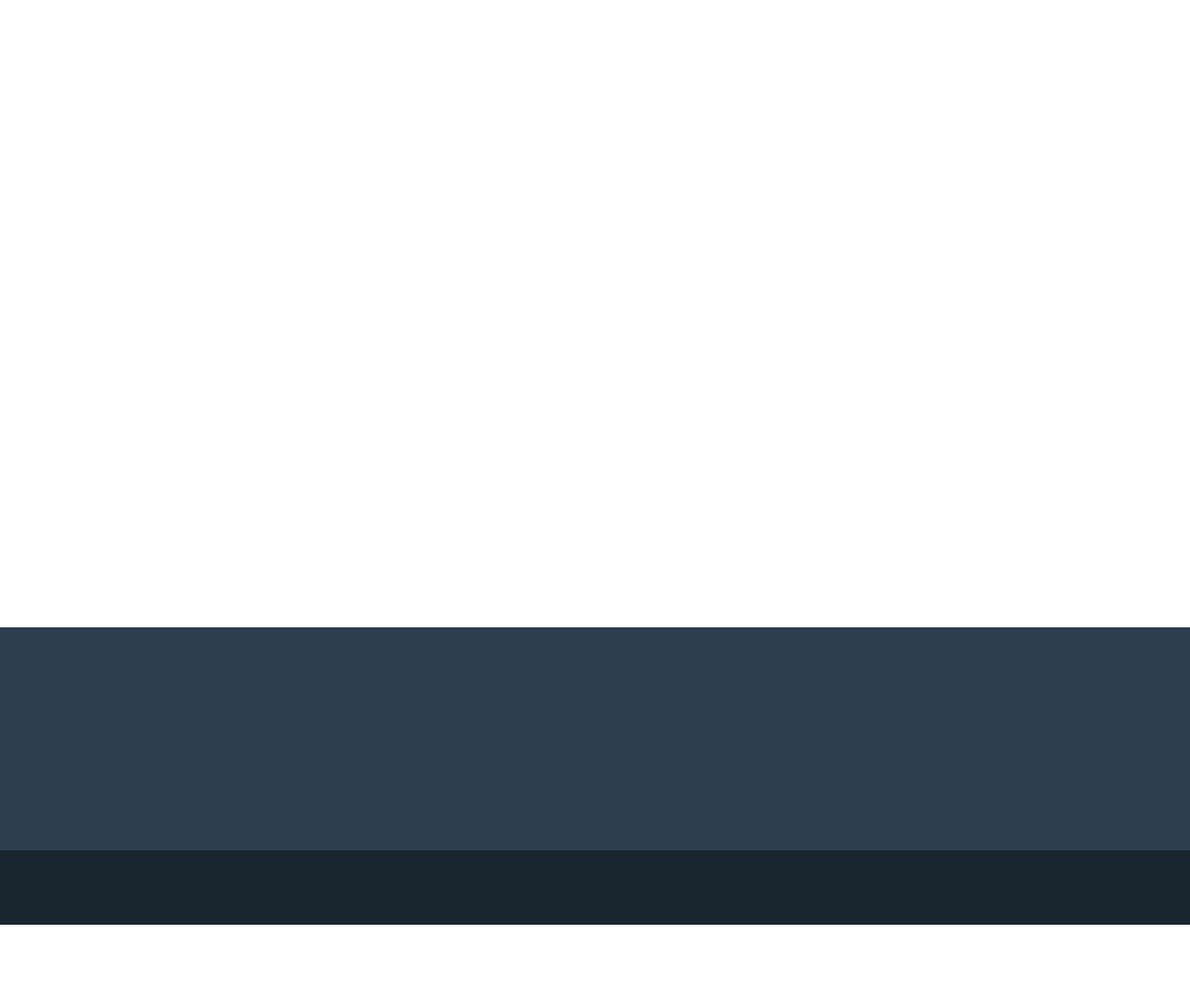
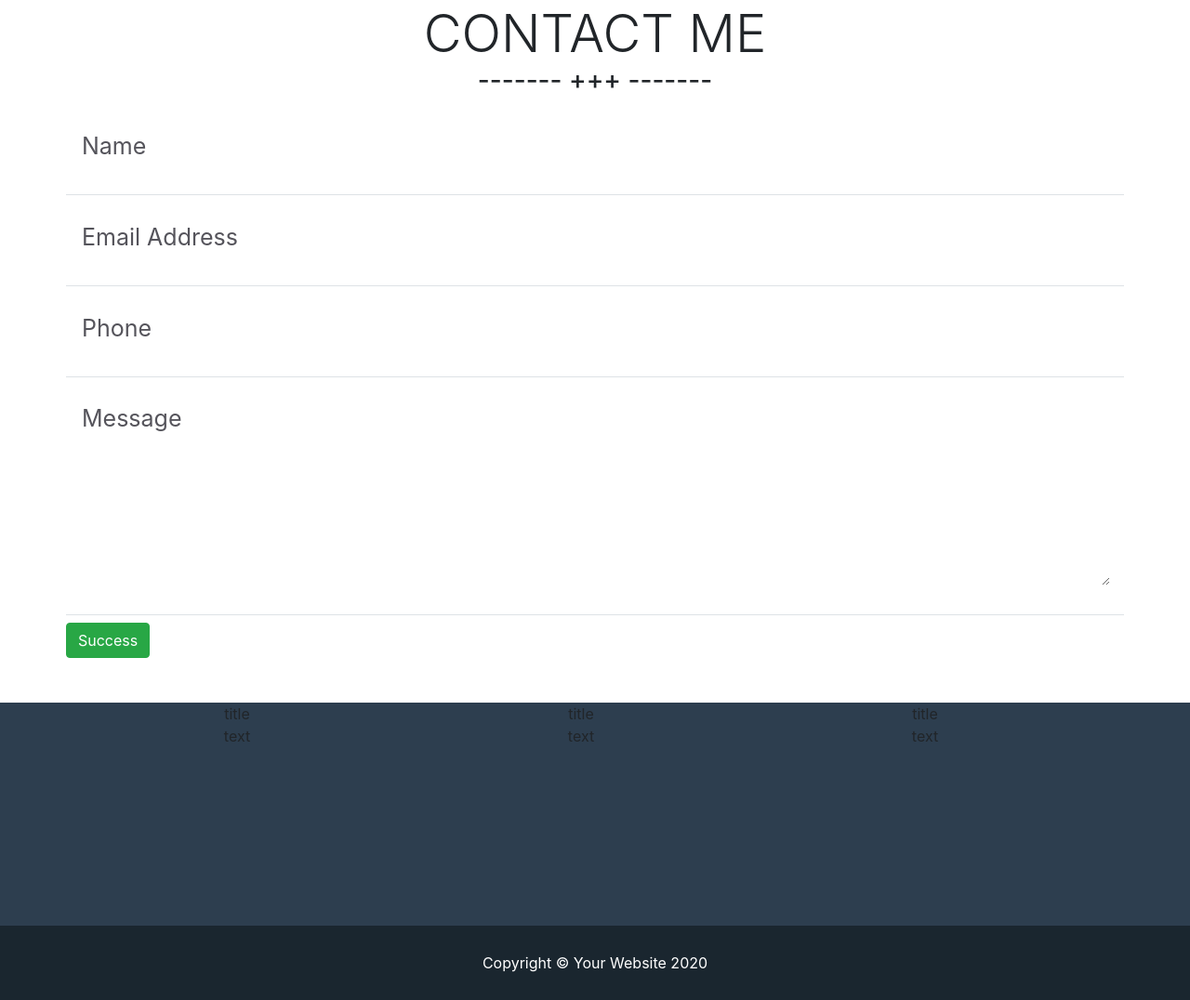
Before and after one commit to mohammadsadeghforoughi/bootstrap-landing-page, a plain HTML site: page index.html in a window 1280 px wide. Shown: the part 1889-2965 px from the top of the page at 93% size. Before the commit the page ends 2884 px from the top, so only its background shows below. Drawn offline with nearby package versions, Linux system fonts and the light colour scheme.

Commit message:
add footer

```diff
--- a/index.html
+++ b/index.html
@@ -75,7 +75,7 @@
     <div class="slide-2 w-100">
       <div class="container h-100 pt-5">
         <div class="display-4 text-center">Portfolio</div>
-        <div class="row py-5 ">
+        <div class="row py-5">
           <div class="col-xs-12 col-sm-12 col-md-6 col-lg-4 col-xl-4 p-2">
             <img
               class="img-fluid"
@@ -124,43 +124,91 @@
 
     <!-- SLIDE 3 -->
     <div class="slide-3 w-100">
-
-        <div class="container h-100 py-5 text-white ">
-
+      <div class="container h-100 py-5 text-white">
         <div class="display-4 text-center">About</div>
         <div class="text-white h3 text-center">------- +++ -------</div>
         <div class="row w-75 mx-auto pt-4">
-            <div class="col-xs-12 col-sm-12 col-md-12 col-lg-6 col-xl-6 p-2">
-                Freelancer is a free bootstrap theme created by Start B
-                ootstrap. The download includes the complete source files including HTML, CSS,
-                 and JavaScript as well as optional SASS stylesheets for easy customization.
-            </div>
-            <div class="col-xs-12 col-sm-12 col-md-12 col-lg-6 col-xl-6 p-2">
-                Freelancer is a free bootstrap theme created by Start B
-                ootstrap. The download includes the complete source files including HTML, CSS,
-                 and JavaScript as well as optional SASS stylesheets for easy customization.
-            </div>
-            <div class="col-12 text-center pt-5">
-                <button type="button" class="btn btn-outline-light">Free download!</button>
-            </div>
+          <div class="col-xs-12 col-sm-12 col-md-12 col-lg-6 col-xl-6 p-2">
+            Freelancer is a free bootstrap theme created by Start B ootstrap.
+            The download includes the complete source files including HTML, CSS,
+            and JavaScript as well as optional SASS stylesheets for easy
+            customization.
+          </div>
+          <div class="col-xs-12 col-sm-12 col-md-12 col-lg-6 col-xl-6 p-2">
+            Freelancer is a free bootstrap theme created by Start B ootstrap.
+            The download includes the complete source files including HTML, CSS,
+            and JavaScript as well as optional SASS stylesheets for easy
+            customization.
+          </div>
+          <div class="col-12 text-center pt-5">
+            <button type="button" class="btn btn-outline-light">
+              Free download!
+            </button>
+          </div>
         </div>
-
-        </div>
-
+      </div>
     </div>
     <!-- SLIDE 4 -->
     <div class="slide-4 w-100">
-
-<div class="container h-100">
-
-</div>
-
+      <div class="container h-100 py-5 px-3">
+        <div class="display-4 text-center">CONTACT ME</div>
+        <div class="h3 text-center">------- +++ -------</div>
+        <div class="row">
+          <div class="col-12 my-4">
+            <input type="text" placeholder="Name" class="my-input" />
+          </div>
+          <span class="border-bottom w-100" style="height: 2px"></span>
+          <div class="col-12 my-4">
+            <input type="text" placeholder="Email Address" class="my-input" />
+          </div>
+          <span class="border-bottom w-100" style="height: 2px"></span>
+          <div class="col-12 my-4">
+            <input type="text" placeholder="Phone" class="my-input" />
+          </div>
+          <span class="border-bottom w-100" style="height: 2px"></span>
+          <div class="col-12 my-4">
+            <textarea
+              type="text"
+              placeholder="Message"
+              row="5"
+              class="my-input"
+              style="height: 200px"
+            ></textarea>
+          </div>
+          <span class="border-bottom w-100" style="height: 2px"></span>
+          <button type="button" class="btn btn-success mt-2">Success</button>
+        </div>
+      </div>
     </div>
 
     <!-- SLIDE 5-->
-    <div class="slide-5 w-100"></div>
+    <div class="slide-5 w-100">
+      <div class="container h-100">
+        <div class="row w-100">
+          <div
+            class="col-xs-12 col-sm-12 col-md-12 col-lg-4 col-xl-4 text-center"
+          >
+            <div>title</div>
+            <div>text</div>
+          </div>
+          <div
+          class="col-xs-12 col-sm-12 col-md-12 col-lg-4 col-xl-4 text-center"
+        >
+          <div>title</div>
+          <div>text</div>
+        </div> <div
+        class="col-xs-12 col-sm-12 col-md-12 col-lg-4 col-xl-4 text-center"
+      >
+        <div>title</div>
+        <div>text</div>
+      </div>
+        </div>
+      </div>
+    </div>
     <!-- FOOTER-->
-    <div class="my-footer w-100"></div>
+    <div class="my-footer w-100 d-flex justify-content-center align-items-center text-white" >
+        Copyright © Your Website 2020
+    </div>
     <!-- Option 1: jQuery and Bootstrap Bundle (includes Popper) -->
     <script
       src="https://code.jquery.com/jquery-3.5.1.slim.min.js"
--- a/style.css
+++ b/style.css
@@ -39,7 +39,7 @@ body {
 
 .slide-4{
     background-color: #ffffff;
-    height: 45rem;
+    min-height: 45rem;
 }
 
 .slide-5{
@@ -54,3 +54,17 @@ body {
     background-color: #1A262F;
     height: 5rem;
 }
+
+
+
+.my-input{
+    width: 100%;
+    height: 3rem;
+    outline: none;
+    border : none
+}
+
+.my-input::placeholder{
+    font-size: 25px;
+    color: rgba(9, 7, 17, 0.692);
+}
```
